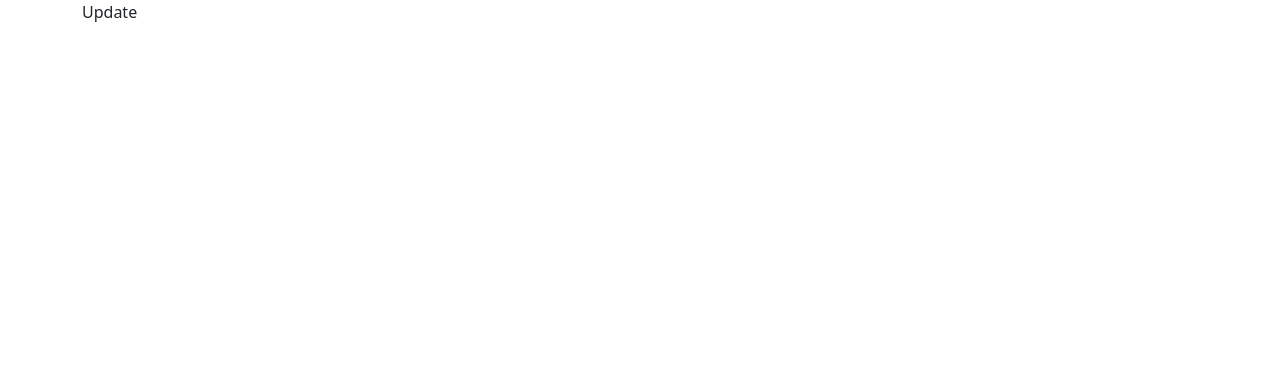
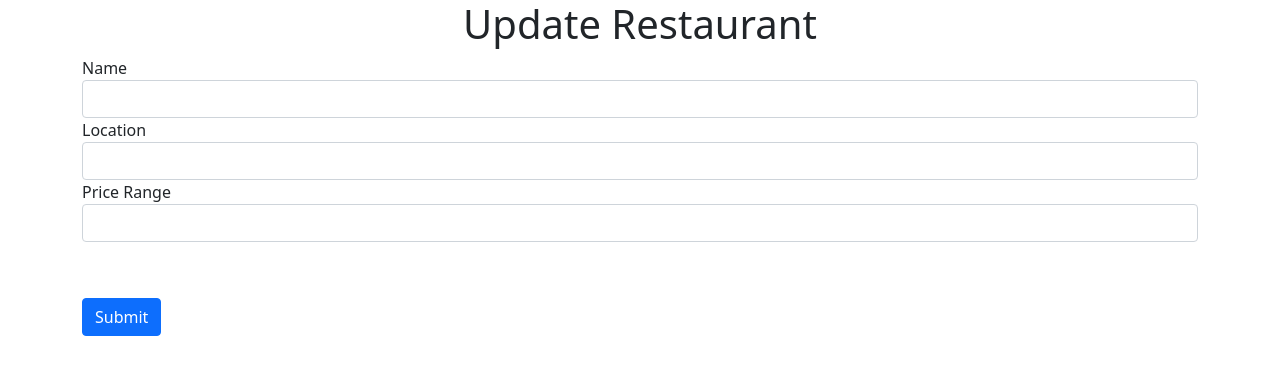
Before and after one commit to JoshuaHaughton/yelp-clone, a React (Create React App) app in the folder client/: page /restaurants/1/update in a window 1280 px wide. Shown: the top 374 px of the page. Built offline with nearby package versions, Linux system fonts and the light colour scheme; no server answers.

Commit message:
Users can now update existing restaurants, and are redirected back to the index page upon submission

```diff
--- a/client/src/App.jsx
+++ b/client/src/App.jsx
@@ -14,8 +14,8 @@ const App = () => {
         <Router>
           <Routes>
             <Route exact path='/' element={<Home />}/>
-            <Route exact path='/restaurants/:restaurantId/update' element={<UpdatePage />}/>
-            <Route exact path='/restaurants/:restaurantId' element={<RestaurantDetailPage />}/>
+            <Route exact path='/restaurants/:id/update' element={<UpdatePage />}/>
+            <Route exact path='/restaurants/:id' element={<RestaurantDetailPage />}/>
           </Routes>
         </Router>
       </div>
--- a/client/src/apis/RestaurantFinder.js
+++ b/client/src/apis/RestaurantFinder.js
@@ -1,5 +1,5 @@
 import axios from "axios"
 
 export default axios.create({
-  baseURL: "http://localhost:3001/api/restaurants",
+  baseURL: `http://localhost:3001/api/restaurants`,
 })
--- a/client/src/components/RestaurantList.jsx
+++ b/client/src/components/RestaurantList.jsx
@@ -1,10 +1,11 @@
 import React, { useContext, useEffect } from 'react';
 import RestaurantFinder from '../apis/RestaurantFinder';
 import { RestaurantsContext } from '../context/RestaurantsContext';
+import { useNavigate } from "react-router-dom";
 
 const RestaurantList = () => {
   const { restaurants, setRestaurants } = useContext(RestaurantsContext);
-
+  let navigate = useNavigate();
   useEffect(() => {
     const fetchData = async () => {
       try {
@@ -32,6 +33,10 @@ const RestaurantList = () => {
     }
   }
 
+  const handleUpdate = id => {
+    navigate(`/restaurants/${id}/update`)
+  };
+
   return (
     <div className="list-group">
       <table className="table table-hover table-dark">
@@ -54,7 +59,7 @@ const RestaurantList = () => {
                 <td>{"$".repeat(restaurant.price_range)}</td>
                 <td>reviews</td>
                 <td>
-                  <button className="btn btn-warning">Update</button>
+                  <button onClick={() => handleUpdate(restaurant.id)}className="btn btn-warning">Update</button>
                 </td>
                 <td>
                   <button onClick={ () => handleDelete(restaurant.id)}className="btn btn-danger">Delete</button>
--- /dev/null
+++ b/client/src/components/UpdateRestaurant.jsx
@@ -0,0 +1,66 @@
+import React, { useState, useEffect, useContext } from 'react';
+import { useNavigate, useParams } from 'react-router-dom';
+import RestaurantFinder from '../apis/RestaurantFinder';
+import { RestaurantsContext } from '../context/RestaurantsContext';
+
+const UpdateRestaurant = (props) => {
+  const { id } = useParams();
+  let navigate = useNavigate();
+  const { restaurants } = useContext(RestaurantsContext);
+  const [name, setName] = useState("");
+  const [location, setLocation] = useState("");
+  const [priceRange, setPriceRange] = useState("");
+
+  console.log(id);
+  console.log(restaurants);
+
+  useEffect(() => {
+    const fetchData = async () => {
+      const response = await RestaurantFinder.get(`/${id}`);
+      console.log(response.data.data);
+      setName(response.data.data.restaurant.name)
+      setLocation(response.data.data.restaurant.location)
+      setPriceRange(response.data.data.restaurant.price_range)
+    };
+
+    fetchData();
+  }, []);
+
+  const handleSubmit = async (e) => {
+    e.preventDefault();
+    const updatedRestaurant = await RestaurantFinder.put(`/${id}`, {
+      name,
+      location,
+      price_range: priceRange
+    })
+    console.log(updatedRestaurant);
+    navigate('/')
+  }
+
+  return (
+    <div>
+      <h1>{name}</h1>
+      <form action="">
+        <div>
+          <label htmlFor="name">Name</label>
+          <input value={name} onChange={ (e) => setName(e.target.value)} id="name" type="text" className="form-control"/>
+        </div>
+
+        <div>
+          <label htmlFor="location">Location</label>
+          <input value={location} onChange={ (e) => setLocation(e.target.value)} id="location" type="text" className="form-control"/>
+        </div>
+
+        <div>
+          <label htmlFor="price_range">Price Range</label>
+          <input value={priceRange}  onChange={ (e) => setPriceRange(e.target.value)} id="price_range" type="number" className="form-control"/>
+        </div>
+
+        <button type="submit" onClick={handleSubmit} className="btn btn-primary" style={{marginTop: "5%"}}>Submit</button>
+
+      </form>
+    </div>
+  )
+}
+
+export default UpdateRestaurant
--- a/client/src/routes/UpdatePage.jsx
+++ b/client/src/routes/UpdatePage.jsx
@@ -1,9 +1,11 @@
 import React from 'react'
+import UpdateRestaurant from '../components/UpdateRestaurant'
 
 const UpdatePage = () => {
   return (
     <div>
-      Update
+      <h1 className="text-center">Update Restaurant</h1>
+      <UpdateRestaurant />
     </div>
   )
 }
```
